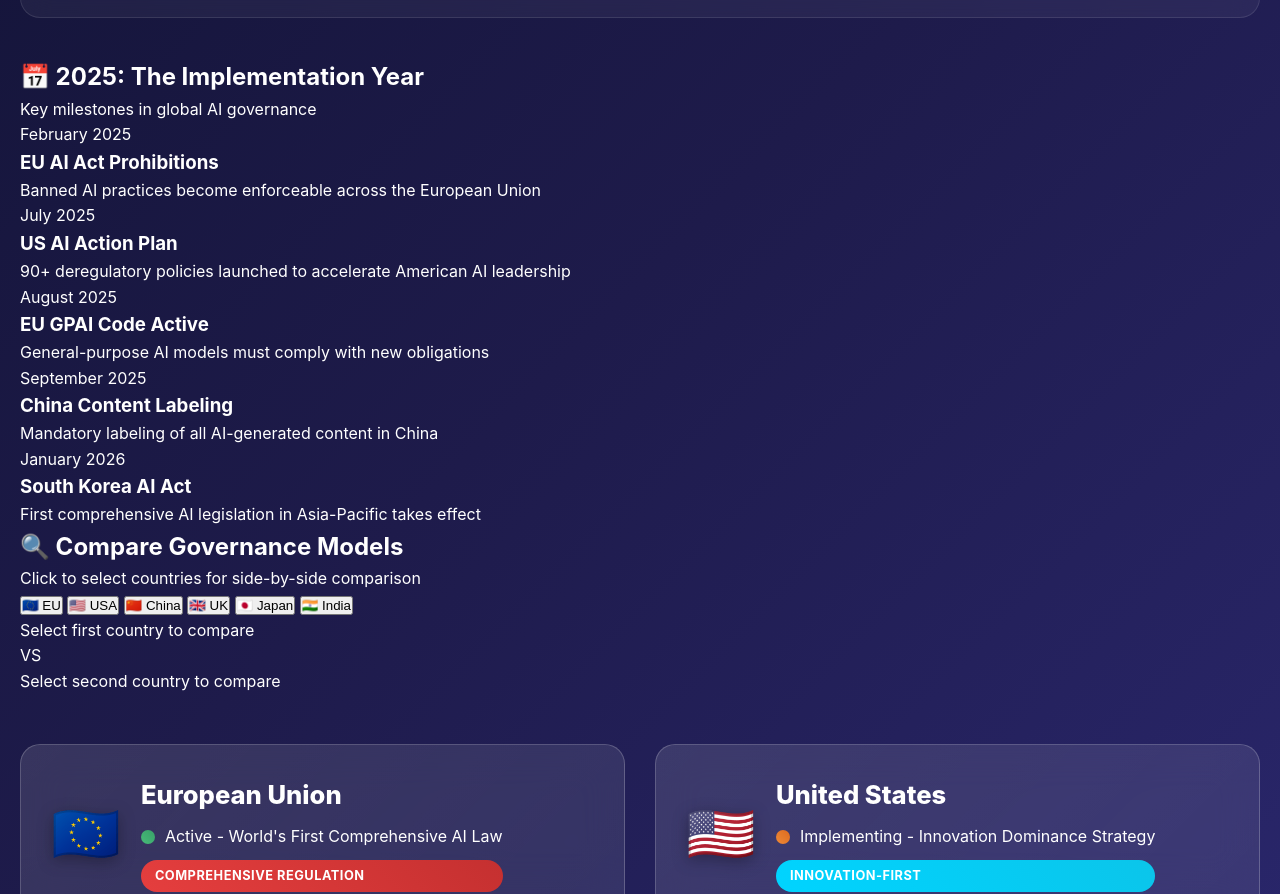
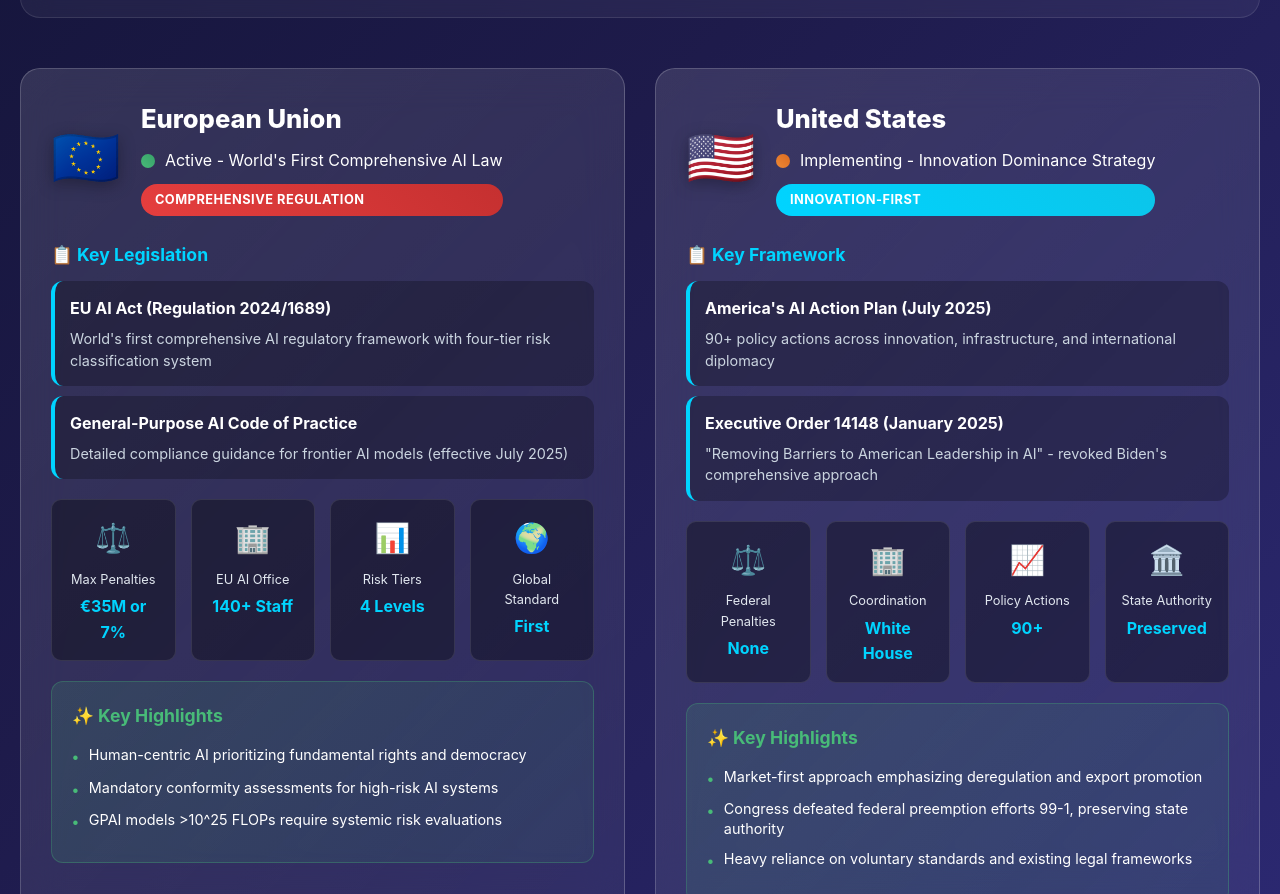
Before and after one commit to nesibekiris/ai_policy_worldwide, a website: page index.html in a window 1280 px wide. Shown: the part 1318-2212 px from the top of the page. Drawn offline with nearby package versions, Linux system fonts and the light colour scheme.

Commit message:
Update index.html

```diff
--- a/index.html
+++ b/index.html
@@ -795,93 +795,6 @@
         </div>
 
         <div class="tooltip" id="tooltip"></div>
-
-        <div class="timeline-section">
-    <h2 class="timeline-title">📅 2025: The Implementation Year</h2>
-    <p class="timeline-subtitle">Key milestones in global AI governance</p>
-
-    <div class="timeline">
-        <div class="timeline-line"></div>
-
-        <div class="timeline-item left">
-            <div class="timeline-content">
-                <div class="timeline-date">February 2025</div>
-                <h3>EU AI Act Prohibitions</h3>
-                <p>Banned AI practices become enforceable across the European Union</p>
-            </div>
-            <div class="timeline-dot"></div>
-        </div>
-
-        <div class="timeline-item right">
-            <div class="timeline-content">
-                <div class="timeline-date">July 2025</div>
-                <h3>US AI Action Plan</h3>
-                <p>90+ deregulatory policies launched to accelerate American AI leadership</p>
-            </div>
-            <div class="timeline-dot"></div>
-        </div>
-
-        <div class="timeline-item left">
-            <div class="timeline-content">
-                <div class="timeline-date">August 2025</div>
-                <h3>EU GPAI Code Active</h3>
-                <p>General-purpose AI models must comply with new obligations</p>
-            </div>
-            <div class="timeline-dot"></div>
-        </div>
-
-        <div class="timeline-item right">
-            <div class="timeline-content">
-                <div class="timeline-date">September 2025</div>
-                <h3>China Content Labeling</h3>
-                <p>Mandatory labeling of all AI-generated content in China</p>
-            </div>
-            <div class="timeline-dot"></div>
-        </div>
-
-        <div class="timeline-item left">
-            <div class="timeline-content">
-                <div class="timeline-date">January 2026</div>
-                <h3>South Korea AI Act</h3>
-                <p>First comprehensive AI legislation in Asia-Pacific takes effect</p>
-            </div>
-            <div class="timeline-dot"></div>
-        </div>
-    </div>
-</div>
-
-        <!-- Comparison Section -->
-        <div class="comparison-section">
-            <h2 class="comparison-title">🔍 Compare Governance Models</h2>
-            <p class="comparison-subtitle">Click to select countries for side-by-side comparison</p>
-
-            <div class="comparison-selector">
-                <button class="compare-btn" data-country="eu">🇪🇺 EU</button>
-                <button class="compare-btn" data-country="usa">🇺🇸 USA</button>
-                <button class="compare-btn" data-country="china">🇨🇳 China</button>
-                <button class="compare-btn" data-country="uk">🇬🇧 UK</button>
-                <button class="compare-btn" data-country="japan">🇯🇵 Japan</button>
-                <button class="compare-btn" data-country="india">🇮🇳 India</button>
-            </div>
-
-            <div class="comparison-container">
-                <div class="comparison-card" id="compare-1">
-                    <div class="comparison-placeholder">
-                        <p>Select first country to compare</p>
-                    </div>
-                </div>
-
-                <div class="comparison-vs">VS</div>
-
-                <div class="comparison-card" id="compare-2">
-                    <div class="comparison-placeholder">
-                        <p>Select second country to compare</p>
-                    </div>
-                </div>
-            </div>
-        </div>
-
-        <!-- Then your country-details section continues below -->
 
         <div class="country-details">
             <!-- European Union -->
```
